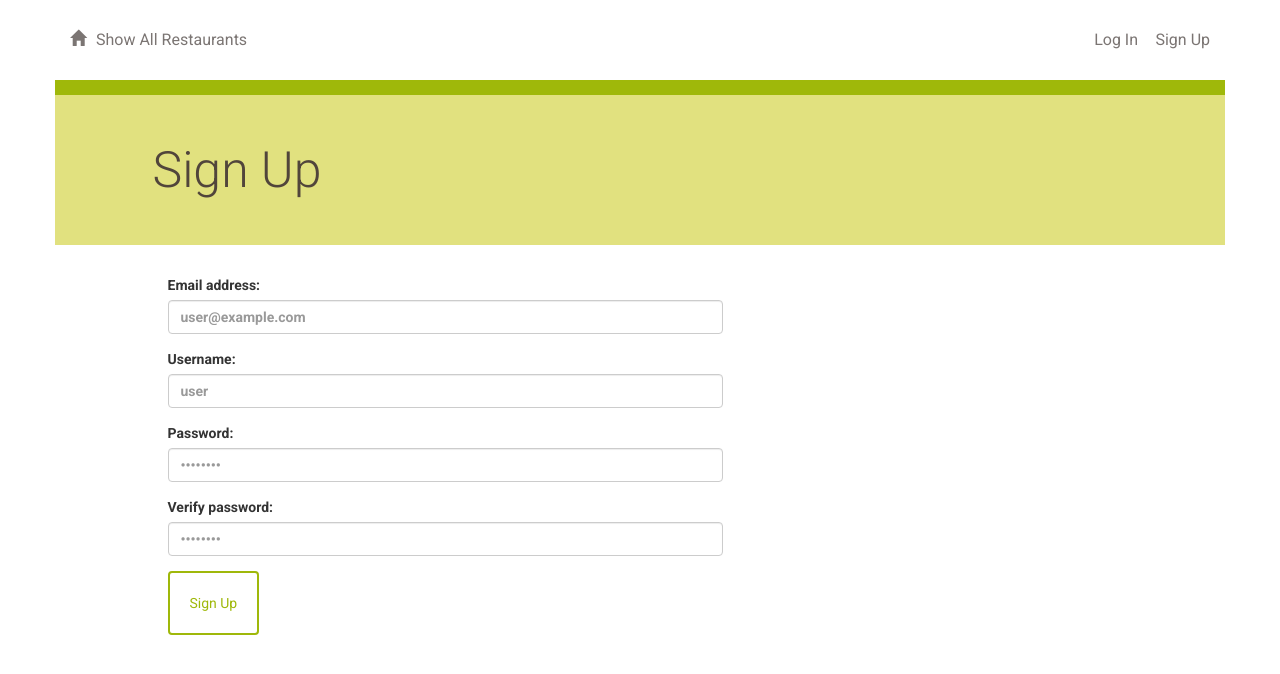
After one commit to MQCOMP3310-2023/comp3310assignment2-team, a Flask app: page /signup/ in a window 1280 px wide. The commit adds this page. Shown: the top 674 px of the page. Run offline with Flask 3, Linux system fonts and the light colour scheme; some libraries are stand-ins or nearby versions.

Commit message:
Add base log in/out and signup pages, add basic user functionality to header
This is all placeholder stuff for the time being, it's not ready yet and still needs lots of stuff done, especially for the backend.

```diff
--- a/project/main.py
+++ b/project/main.py
@@ -1,5 +1,5 @@
 from flask import Blueprint, render_template, request, flash, redirect, url_for
-from .models import Restaurant, MenuItem
+from .models import Restaurant, MenuItem, User
 from sqlalchemy import asc
 from . import db
 
@@ -107,3 +107,15 @@ def deleteMenuItem(restaurant_id,menu_id):
         return redirect(url_for('main.showMenu', restaurant_id = restaurant_id))
     else:
         return render_template('deleteMenuItem.html', item = itemToDelete)
+
+@main.route('/login/')
+def showLogin():
+   return render_template("login.html")
+
+@main.route('/signup/')
+def showSignup():
+   return render_template("signup.html")
+
+@main.route('/logout/')
+def signOut():
+   return render_template("logout.html")
--- a/project/templates/header.html
+++ b/project/templates/header.html
@@ -5,7 +5,12 @@
 		</a>
 	</div>
 	<div class="col-md-6 text-right">
-					<p>Login Link will go Here </p>
-
+		{% if user is defined %}
+			<a href="{{url_for('main.signOut')}}">{{user.name}}</a>
+		{% else %}
+			<a href="{{url_for('main.showLogin')}}">Log In</a>
+			&nbsp; &nbsp;
+			<a href="{{url_for('main.showSignup')}}">Sign Up</a>
+		{% endif %}
 	</div>
 </div>
--- /dev/null
+++ b/project/templates/signup.html
@@ -0,0 +1,39 @@
+{% extends "main.html" %}
+{% block content %}
+{% include "header.html" %}
+	<div class="row divider green">
+		<div class="col-md-12"></div>
+	</div>
+	<div class="row banner menu">
+		<div class="col-md-11 col-md-offset-1 padding-none">
+			<h1>Sign Up</h1>
+		</div>
+	</div>
+	<div class="row">
+		<div class="col-md-6 col-md-offset-1 padding-top">
+			<form action="#">
+				<div class="form-group">
+					<label for="email">Email address:</label>
+					<input type="text" maxlength="50" class="form-control" name="email" placeholder="user@example.com">
+				</div>
+
+				<div class="form-group">
+					<label for="name">Username:</label>
+					<input type="text" maxlength="50" class="form-control" name="name" placeholder="user">
+				</div>
+
+				<div class="form-group">
+					<label for="password">Password:</label>
+					<input type="password" maxlength="50" class="form-control" name="password" placeholder="••••••••">
+				</div>
+
+				<div class="form-group">
+					<label for="password">Verify password:</label>
+					<input type="password" maxlength="50" class="form-control" name="password_verification" placeholder="••••••••">
+				</div>
+
+				<button type="submit" class="btn btn-default" id="submit" type="submit">Sign Up</button>
+			</form>
+		</div>
+	</div>
+{% endblock %}
```
Also changed, not shown: project/models.py (+13 -0 lines), project/templates/login.html (added, +29 -0 lines), project/templates/logout.html (added, +20 -0 lines).
